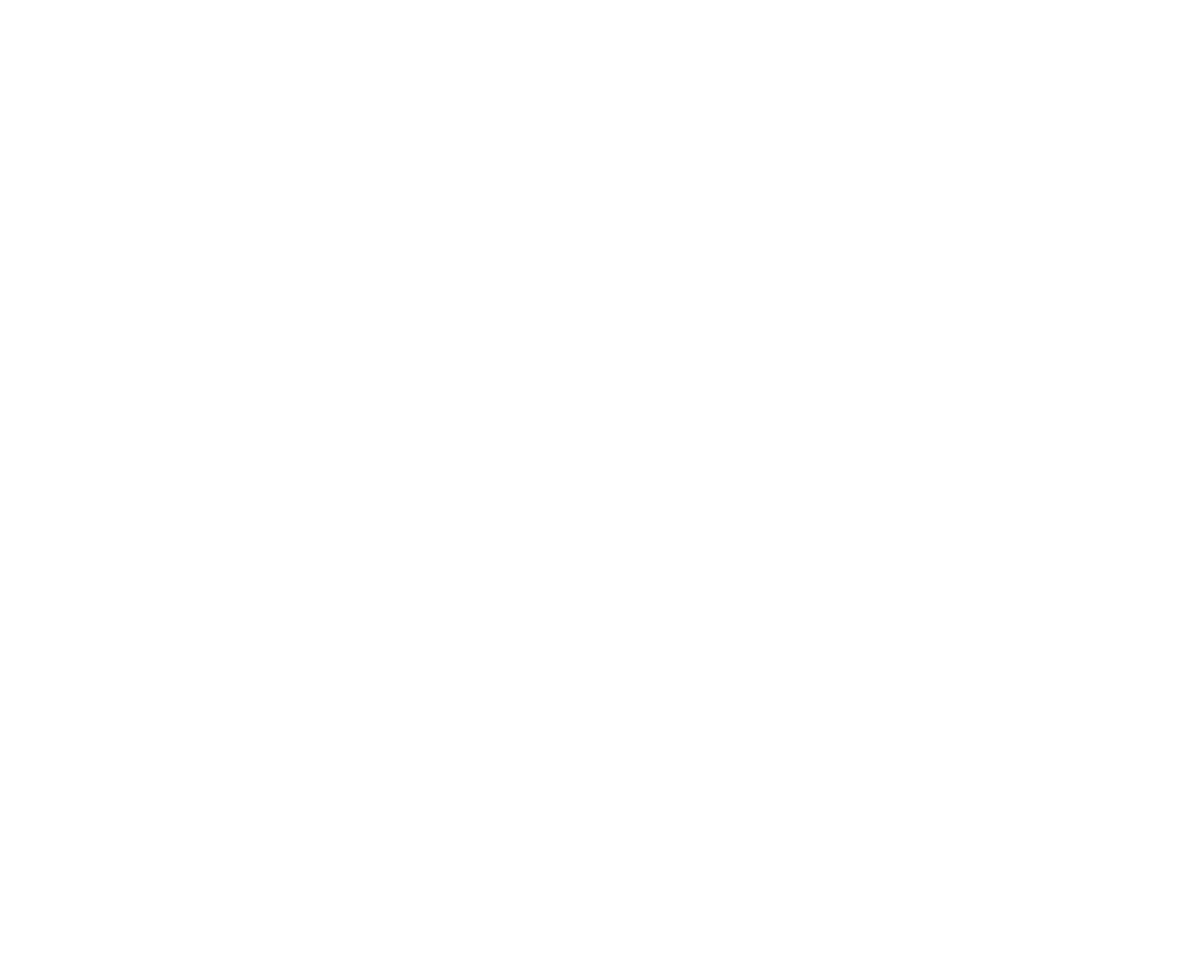
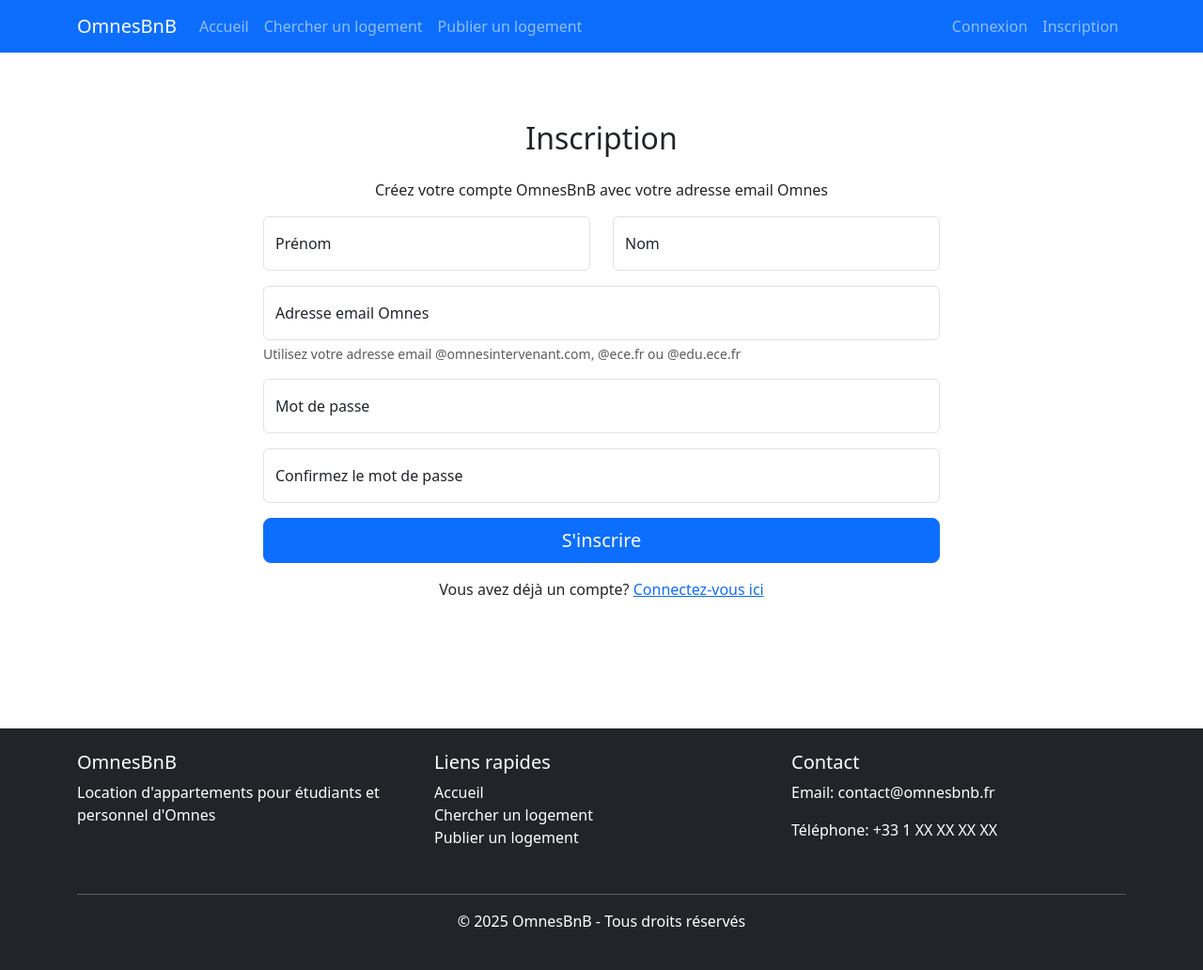
Before and after one commit to JeremyGnt/OmnesBnb, a PHP site: page /pages/register.php in a window 1280 px wide. Before the commit the page is empty. Shown: the whole page at 94% size. Before the commit the page ends 800 px from the top, so only its background shows below. Run offline with PHP 8.4, Linux system fonts and the light colour scheme.

Commit message:
register.php ajout des emplacement à remplir pas encore connecter à la base

```diff
--- a/pages/register.php
+++ b/pages/register.php
@@ -1 +1,74 @@
 <?php
+
+require_once "../includes/db_connection.php";
+include "../includes/header.php";
+
+// Si session deja ouverte
+if(isset($_SESSION["user_id"])){
+    header("location: ../index.php");
+    exit;
+}
+
+?>
+
+<div class="container py-5">
+    <div class="row justify-content-center">
+        <div class="col-md-8">
+            <div class="form-card">
+                <h2 class="text-center mb-4">Inscription</h2>
+                <p class="text-center">Créez votre compte OmnesBnB avec votre adresse email Omnes</p>
+
+                <form action="<?php echo htmlspecialchars($_SERVER["PHP_SELF"]); ?>" method="post" class="needs-validation" novalidate>
+                    <div class="row">
+                        <div class="col-md-6 mb-3">
+                            <div class="form-floating">
+                                <input type="text" name="first_name" class="form-control " id="first_name" placeholder="Prénom">
+                                <label for="first_name">Prénom</label>
+                            </div>
+                        </div>
+                        <div class="col-md-6 mb-3">
+                            <div class="form-floating">
+                                <input type="text" name="last_name" class="form-control " value="" id="last_name" placeholder="Nom">
+                                <label for="last_name">Nom</label>
+
+                            </div>
+                        </div>
+                    </div>
+
+                    <div class="form-floating mb-3">
+                        <input type="email" name="email" class="form-control " value="" id="email" placeholder="nom@example.com">
+                        <label for="email">Adresse email Omnes</label>
+
+                        <div class="form-text">Utilisez votre adresse email @omnesintervenant.com, @ece.fr ou @edu.ece.fr</div>
+                    </div>
+
+                    <div class="form-floating mb-3">
+                        <input type="password" name="password" class="form-control " id="password" placeholder="Mot de passe">
+                        <label for="password">Mot de passe</label>
+
+                    </div>
+
+                    <div class="form-floating mb-3">
+                        <input type="password" name="confirm_password" class="form-control " id="confirm_password" placeholder="Confirmez le mot de passe">
+                        <label for="confirm_password">Confirmez le mot de passe</label>
+
+                    </div>
+
+
+
+                    <div class="d-grid mb-3">
+                        <button type="submit" class="btn btn-primary btn-lg">S'inscrire</button>
+                    </div>
+
+                    <p class="text-center">Vous avez déjà un compte? <a href="login.php">Connectez-vous ici</a></p>
+                </form>
+            </div>
+        </div>
+    </div>
+</div>
+
+
+
+
+
+<?php include "../includes/footer.php"; ?>
```
